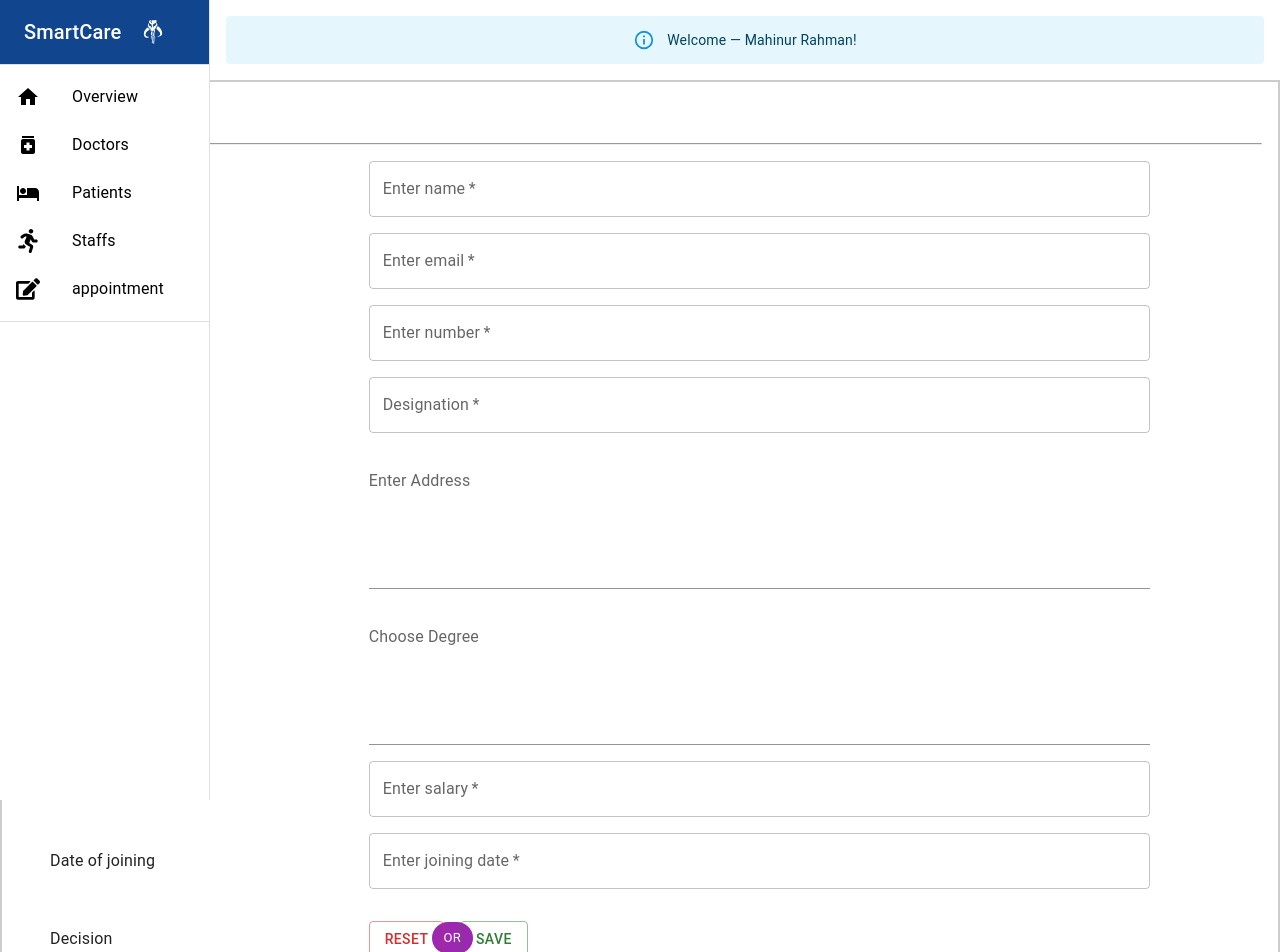
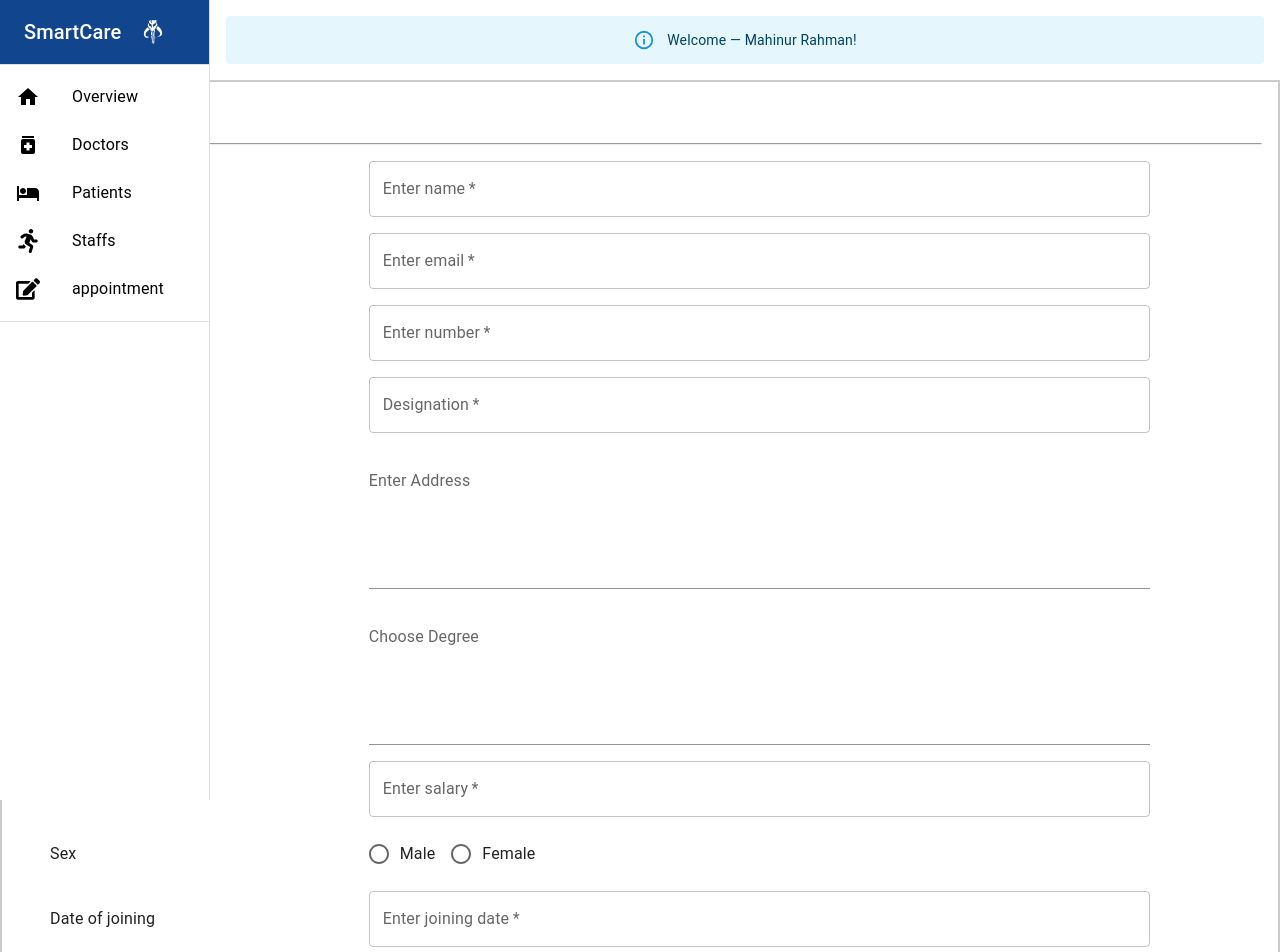
Before and after one commit to srihernogo/practice-react-hospital, a React (Create React App) app: page /addDoctor in a window 1280 px wide. Shown: the top 952 px of the page. Built offline with nearby package versions, Linux system fonts and the light colour scheme.

Commit message:
Add gender in doctor form

```diff
--- a/src/Pages/Doctors/AddDoctor/AddDoctor.js
+++ b/src/Pages/Doctors/AddDoctor/AddDoctor.js
@@ -1,5 +1,17 @@
-import { Box, Button, Chip, Grid, TextField, Typography } from '@mui/material';
+import {
+  Box,
+  Button,
+  Chip,
+  FormControlLabel,
+  Grid,
+  Radio,
+  RadioGroup,
+  TextField,
+  Typography,
+} from '@mui/material';
 import React from 'react';
+import { NavLink } from 'react-router-dom';
+// ListItem
 
 const AddDoctor = () => {
   return (
@@ -11,11 +23,13 @@ const AddDoctor = () => {
       }}
     >
       <Box style={{ display: 'flex' }}>
-        <Button
-          variant="contained"
-          sx={{ background: '#042A4A', color: '#fff' }}
-        >
-          Doctors List
+        <Button variant="contained">
+          <NavLink
+            to="/doctors"
+            style={{ textDecoration: 'none', width: '100%', color: '#fff' }}
+          >
+            Doctors List
+          </NavLink>
         </Button>
       </Box>
       <hr></hr>
@@ -113,6 +127,24 @@ const AddDoctor = () => {
             />
           </Grid>
           <Grid item xs={12} md={4}>
+            <Typography variant="OVERLINE TEXT">Sex</Typography>
+          </Grid>
+          <Grid item xs={12} md={8} sx={{ marginLeft: { md: '-5rem' } }}>
+            <RadioGroup
+              row
+              aria-labelledby="demo-row-radio-buttons-group-label"
+              name="row-radio-buttons-group"
+              required
+            >
+              <FormControlLabel value="male" control={<Radio />} label="Male" />
+              <FormControlLabel
+                value="female"
+                control={<Radio />}
+                label="Female"
+              />
+            </RadioGroup>
+          </Grid>
+          <Grid item xs={12} md={4}>
             <Typography variant="OVERLINE TEXT">Date of joining</Typography>
           </Grid>
           <Grid item xs={12} md={8} sx={{ marginLeft: { md: '-5rem' } }}>
```
